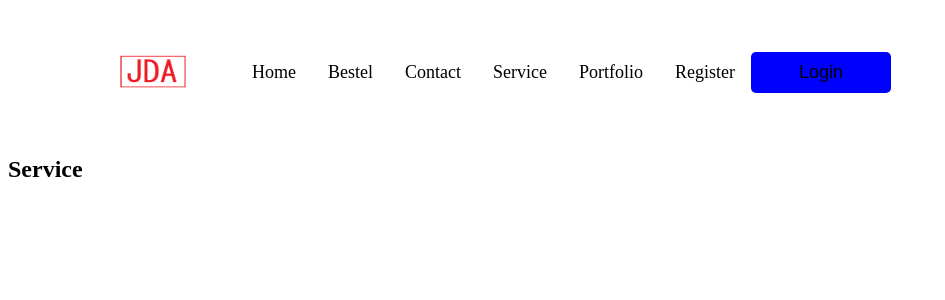
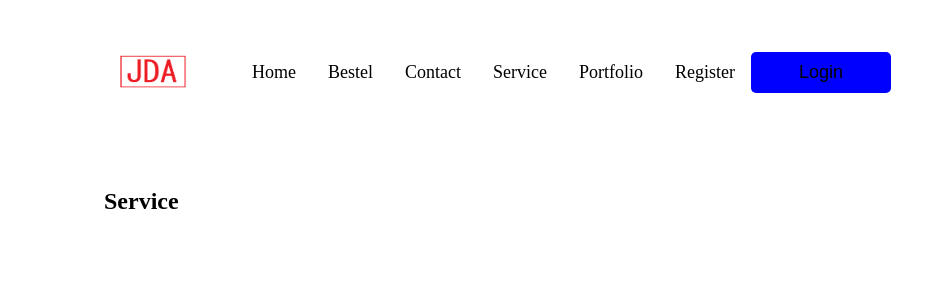
Before and after one commit to darksos34/handbook, a React (Create React App) app: page /service in a window 1280 px wide. Shown: the top 300 px of the page, without its empty margins (0-945 px from the left). Built offline with nearby package versions, Linux system fonts and the light colour scheme.

Commit message:
Import css to pages

```diff
--- a/src/components/pages/Bestel.js
+++ b/src/components/pages/Bestel.js
@@ -1,9 +1,10 @@
 import React from 'react';
+import './Pages.css';
 
 export default function Bestel (){
 
     return (
-        <div>
+        <div className="container">
             <nav>
                 <h1>Bestel</h1>
             </nav>
--- a/src/components/pages/Contact.js
+++ b/src/components/pages/Contact.js
@@ -1,9 +1,10 @@
 import React from 'react';
+import './Pages.css';
 
 export default function Contact (){
 
     return (
-        <div>
+        <div className="container">
             <nav>
                 <h1>Contact</h1>
             </nav>
--- a/src/components/pages/Home.js
+++ b/src/components/pages/Home.js
@@ -1,10 +1,11 @@
 import React from 'react';
+import './Pages.css';
 
 export default function Home (){
 
 
     return (
-        <div>
+        <div className="container">
             <nav>
                 <h1>Home</h1>
             </nav>
--- a/src/components/pages/Login.js
+++ b/src/components/pages/Login.js
@@ -1,4 +1,5 @@
 import React, { useRef, useState} from 'react';
+import './Pages.css';
 
 import {Link, useNavigate} from "react-router-dom";
 import Form from "react-validation/build/form";
@@ -71,6 +72,7 @@ export default function Login (){
         };
 
         return (
+            <div className="container">
             <div className="col-md-12">
                 <div className="card card-container">
                     <img
@@ -132,5 +134,6 @@ export default function Login (){
                     </div>
                 </div>
             </div>
+            </div>
         );
     };
--- a/src/components/pages/Portfolio.js
+++ b/src/components/pages/Portfolio.js
@@ -1,10 +1,11 @@
 import React from 'react';
+import './Pages.css';
 
 export default function Portfolio (){
 
 
     return (
-        <div>
+        <div className="container">
             <nav>
                 <h1>Portfolio</h1>
             </nav>
--- a/src/components/pages/Register.js
+++ b/src/components/pages/Register.js
@@ -2,7 +2,8 @@ import React, { useState, useRef } from "react";
 import Form from "react-validation/build/form";
 import Input from "react-validation/build/input";
 import CheckButton from "react-validation/build/button";
-import { isEmail } from "validator";
+import {isEmail} from "validator";
+import './Pages.css';
 
 import AuthService from "../services/auth.service";
 import {Link} from "react-router-dom";
@@ -102,6 +103,7 @@ const Register = () => {
     };
 
     return (
+        <div className="container">
             <div className="col-md-12">
                 <div className="card card-container">
                     <img
@@ -177,6 +179,7 @@ const Register = () => {
                     </button>
                 </div>
             </div>
+        </div>
     );
 };
 
--- a/src/components/pages/Service.js
+++ b/src/components/pages/Service.js
@@ -1,12 +1,15 @@
 import React from 'react';
+import './Pages.css';
 
 export default function Service (){
 
     return (
-        <div>
-            <nav>
-                <h1>Service</h1>
-            </nav>
+        <div className="container">
+            <div className="service-page">
+                <nav>
+                    <h1>Service</h1>
+                </nav>
+            </div>
         </div>
     )
 }
```
Also changed, not shown: src/components/pages/Pages.css (added). Lines whose indentation alone changed are shown as unchanged.
